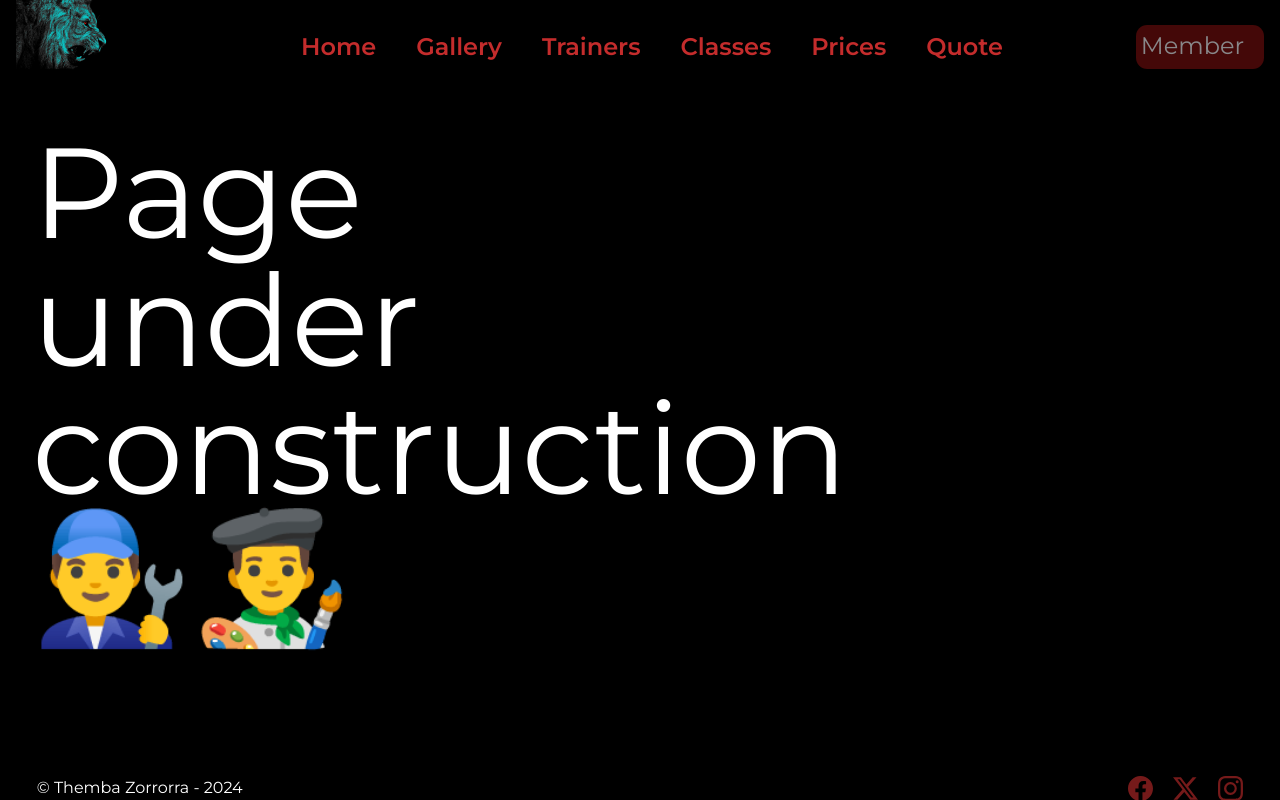
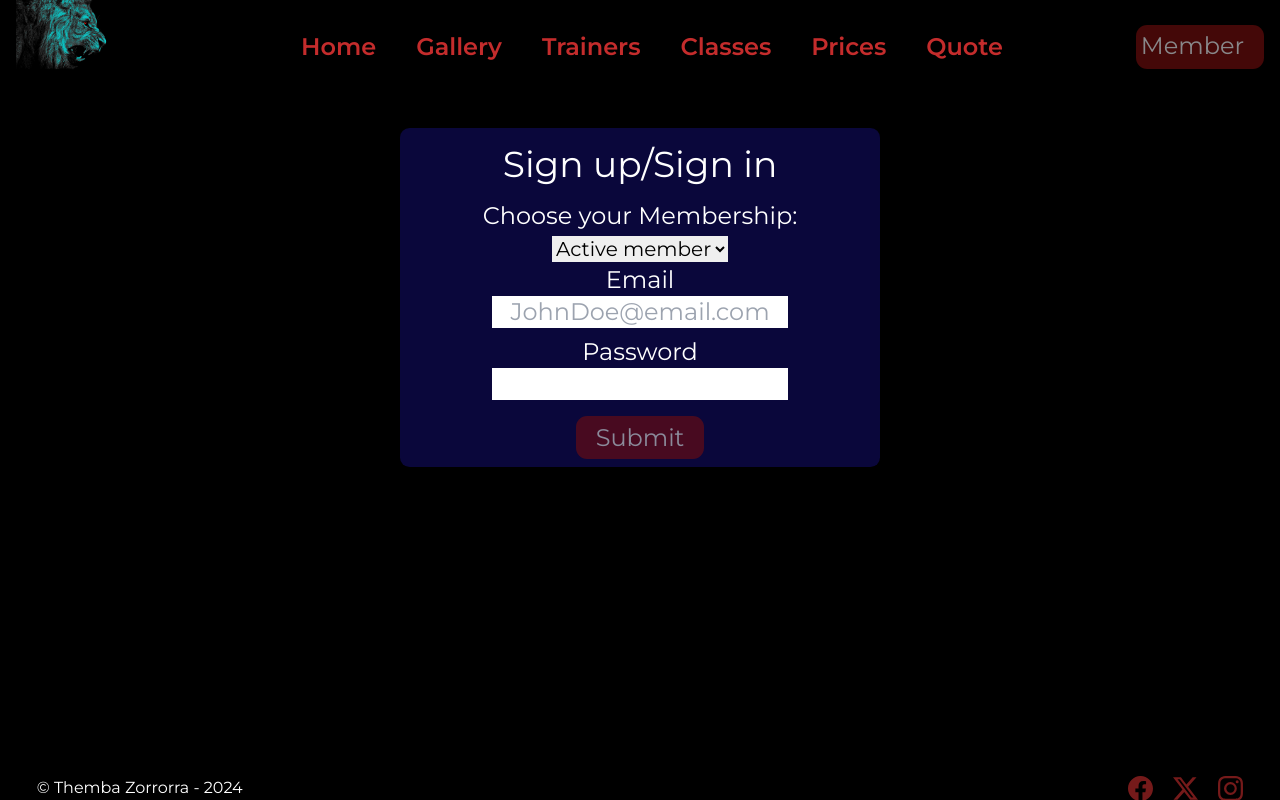
Before and after one commit to ThembaJNcube/Neo-G, a React (Create React App) app: page /form in a window 1280 px wide. Built offline with nearby package versions, Linux system fonts and the light colour scheme.

Commit message:
form route at 88% completion

```diff
--- a/src/App.css
+++ b/src/App.css
@@ -76,3 +76,19 @@ body {
 .next .btn {
   @apply text-white p-[2px] ml-[70%] mt-[50%] border-[.1px] border-orange-700 rounded-md hover:animate-pulse max-md:m-0;
 }
+
+.form-container {
+  @apply text-white text-2xl w-full m-auto h-[100vh] pt-32;
+}
+
+form {
+  @apply w-[30rem] bg-[#0a073b] mx-auto px-20 h-auto rounded-[.6rem] text-center border-cyan-700;
+}
+
+form label {
+  @apply block;
+}
+
+form input {
+  @apply text-[#300c0c] text-center mb-2;
+}
--- a/src/App.js
+++ b/src/App.js
@@ -1,12 +1,13 @@
 import { BrowserRouter as Router, Routes, Route } from "react-router-dom";
 import "./App.css";
-//import bootstrap from "bootstrap";
+
 import "./components/Navbar";
 import Navbar from "./components/Navbar";
 import Home from "./components/Home";
 import Footer from "./components/Footer";
 import Galary from "./components/Galary";
 import Prices from "./components/Prices";
+import Membership from "./components/Membership";
 //import slides from "./components/slides";
 //<Galary slides={slides} />;
 
@@ -22,7 +23,7 @@ function App() {
           <Route path="/classes" element={<Prices />} />
           <Route path="/prices" element={<Prices />} />
           <Route path="/contact" element={<Prices />} />
-          <Route path="/form" element={<Prices />} />
+          <Route path="/form" element={<Membership />} />
         </Routes>
         <Footer />
       </Router>
--- a/src/components/Galary.jsx
+++ b/src/components/Galary.jsx
@@ -20,7 +20,7 @@ export default function Galary() {
   //console.log(k);
 
   return (
-    <div className="section-container">
+    <div className="form-container">
       <div className="overflow-hidden relative w-[50%] m-auto pt-11">
         <div
           className={`flex transition ease-out duration-40`}
@@ -59,13 +59,10 @@ export default function Galary() {
           })}
         </div>
       </div>
-      <div className="text-white w-[50%] mx-[43%] py-10 my-6">
+      <div className="text-white w-[50%] mx-[43%] py-4 my-2">
         <h1>{k.heading}</h1>
         <p>{k.message}</p>
       </div>
-      <h1 className="text-[#b91414] w-full mx-[40%] text-4xl">
-        Working on Responsiveness 👨‍🔧
-      </h1>
     </div>
   );
 }
--- a/src/components/Membership.jsx
+++ b/src/components/Membership.jsx
@@ -1,7 +1,136 @@
-import React from "react";
+import React, { useState } from "react";
 
 function Membership() {
-  return;
+  const [isNew, setIsnew] = useState(false);
+  const [fName, setFName] = useState("");
+  const [lName, setLName] = useState("");
+  const [email, setEmail] = useState("");
+  const [password, setPassword] = useState("");
+  const [cPassword, setCPassword] = useState("");
+
+  const [info, setInfo] = useState({
+    name: "",
+    surname: "",
+    email: "",
+    password: "",
+    password2: "",
+  });
+
+  /*function handleChange(event) {
+    //console.log(event.target.value);
+    setFName(event.target.value);
+  }*/
+  function isNeo(event) {
+    //console.log(event.target.value);
+    if (event.target.value === "new") {
+      setIsnew(true);
+    } else setIsnew(false);
+    //console.log(isNew);
+  }
+
+  function sendInfo() {
+    setInfo({
+      name: { fName },
+      surname: { lName },
+      email: { email },
+      password: { password },
+      password2: { cPassword },
+    });
+    isNew
+      ? alert("Request sent for " + fName + " " + lName)
+      : alert("Logging in");
+
+    setFName("");
+    setLName("");
+    setEmail("");
+    setPassword("");
+    setCPassword("");
+  }
+
+  console.log(info);
+
+  return (
+    <div className="form-container">
+      <form>
+        <h1 className="text-4xl bold py-4">Sign up/Sign in</h1>
+
+        <label for="member">Choose your Membership:</label>
+        <select
+          name="member"
+          id="member"
+          className="text-black text-xl"
+          onChange={isNeo}
+        >
+          <option value="notNew">Active member</option>
+          <option value="new">New member</option>
+        </select>
+
+        <label className={isNew ? "" : "hidden"}>First Name</label>
+        <input
+          className={isNew ? "" : "hidden"}
+          onChange={(e) => {
+            setFName(e.target.value);
+          }}
+          type="text"
+          placeholder="John"
+          value={fName}
+          required
+        />
+        <label className={isNew ? "" : "hidden"}>Last Name</label>
+        <input
+          className={isNew ? "" : "hidden"}
+          onChange={(e) => {
+            setLName(e.target.value);
+          }}
+          type="text"
+          placeholder="Doe"
+          value={lName}
+          required
+        />
+        <label>Email</label>
+        <input
+          onChange={(e) => {
+            setEmail(e.target.value);
+          }}
+          type="email"
+          name="email"
+          id="email"
+          value={email}
+          placeholder="JohnDoe@email.com"
+          required
+        />
+        <label>Password</label>
+        <input
+          onChange={(e) => {
+            setPassword(e.target.value);
+          }}
+          type="password"
+          name="password"
+          value={password}
+          id="password"
+          required
+        />
+        <label className={isNew ? "" : "hidden"}>Confirm Password</label>
+        <input
+          className={isNew ? "" : "hidden"}
+          onChange={(e) => {
+            setCPassword(e.target.value);
+          }}
+          type="password"
+          name="password2"
+          value={cPassword}
+          id="password2"
+          required
+        />
+        <input
+          type="button"
+          value="Submit"
+          className="nav-btn"
+          onClick={sendInfo}
+        />
+      </form>
+    </div>
+  );
 }
 
 export default Membership;
```
